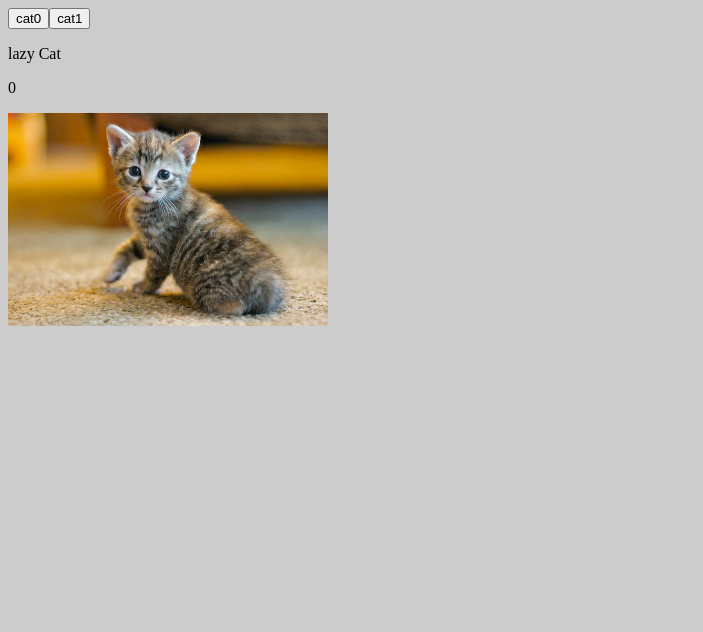
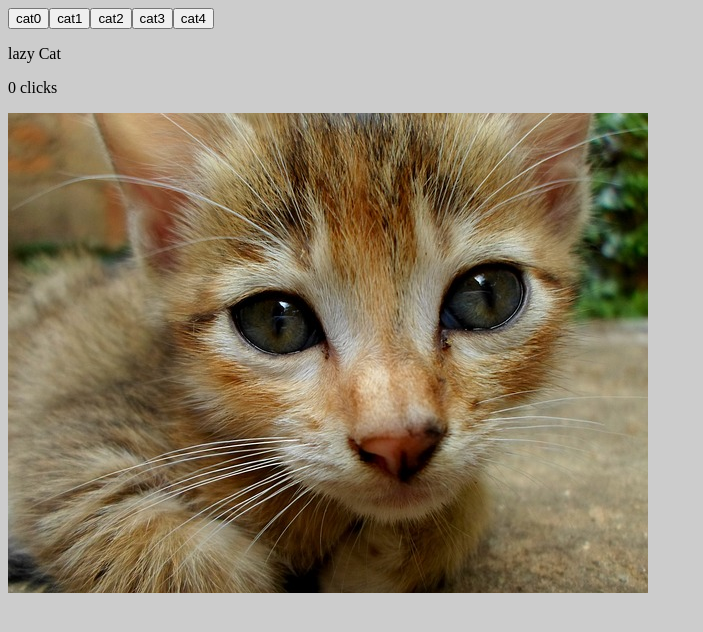
Before and after one commit to elhaw/cat-clicker-quiz, a plain HTML site: page index.html in a window 1280 px wide. Shown: the whole page, without its empty margins (0-703 px from the left). Drawn offline with Linux system fonts and the light colour scheme.

Commit message:
reformat model

```diff
--- a/css/style.css
+++ b/css/style.css
@@ -12,5 +12,5 @@ body {background-color: #CCC;}
 	width:50;
 }
 img {
-	width: 50%;
+	width: 100%;
 }
--- a/js/script.js
+++ b/js/script.js
@@ -1,39 +1,58 @@
+	var model = {
 
-
-
-
-	var cats = [{
-	        path: "img/cat.jpg",
+			cats: [
+					{
+				        path: "img/cat_picture1.jpg",
 				        name: 'lazy Cat',
 				        click :0
 				    },
 				    {
-	        path: "img/cat1.jpg",
+				        path: "img/cat_picture2.jpeg",
 				        name: 'shy Cat',
+				       click :0
+
+				    },
+				    {
+				        path: "img/cat_picture3.jpeg",
+				        name: 'cute Cat',
+				        click :0
+				    },
+				    {
+				        path: "img/cat_picture4.jpeg",
+				        name: 'wild Cat',
+				       click :0
+
+				    },
+				    {
+				        path: "img/cat_picture5.jpeg",
+				        name: 'smily Cat',
 				       click :0
 
 				    }
 		    ]
 
+	 };
 
-	for (var i = 0; i < cats.length ; i ++)
+
+	for (var i = 0; i < model.cats.length ; i ++)
 	{
+
 		var containerId = "cat-container"+ i;
-		var catName = cats[i].name;
-		var imgPath = cats[i].path;
+		var catName = model.cats[i].name;
+		var imgPath = model.cats[i].path;
 		var clickId = "click"+i;
 		var imageId = "cat"+i;
 		$('#catlist').append('<button id = "button'+i+'"> cat'+i+' </button>')
 		$('.left-container').append('<div id ="'+containerId+'">');
 		$('#'+containerId+'').append('<p>'+catName+'</p>');
-		$('#'+containerId+'').append('<p id = "'+clickId+'">'+cats[i].click+'</p>');
+		$('#'+containerId+'').append('<p id = "'+clickId+'">'+model.cats[i].click+' clicks</p>');
 		$('#'+containerId+'').append('<img id ="'+imageId+'"src ="'+imgPath+'">');
 
 
 		$( '#cat'+i+'' ).click( (function(icopy) {
 		  return function() {
-		    cats[icopy].click++;
-		    $('#click'+icopy+'').text(cats[icopy].click);
+		    model.cats[icopy].click++;
+		    $('#click'+icopy+'').text(model.cats[icopy].click +" clicks");
 		  }
 		})(i));
 
@@ -47,7 +66,7 @@
 	}
 
 	function hideAllCats() {
-		for (var i = 0 ; i < cats.length ; i++)
+		for (var i = 0 ; i < model.cats.length ; i++)
 		{
 			$('#cat-container'+i+'').hide();
 		}
```
Also changed, not shown: img/cat.jpg (deleted), img/cat_picture1.jpg (renamed from img/cat1.jpg), img/cat_picture2.jpeg (added), img/cat_picture3.jpeg (added), img/cat_picture4.jpeg (added), img/cat_picture5.jpeg (added). Lines whose indentation alone changed are shown as unchanged.
